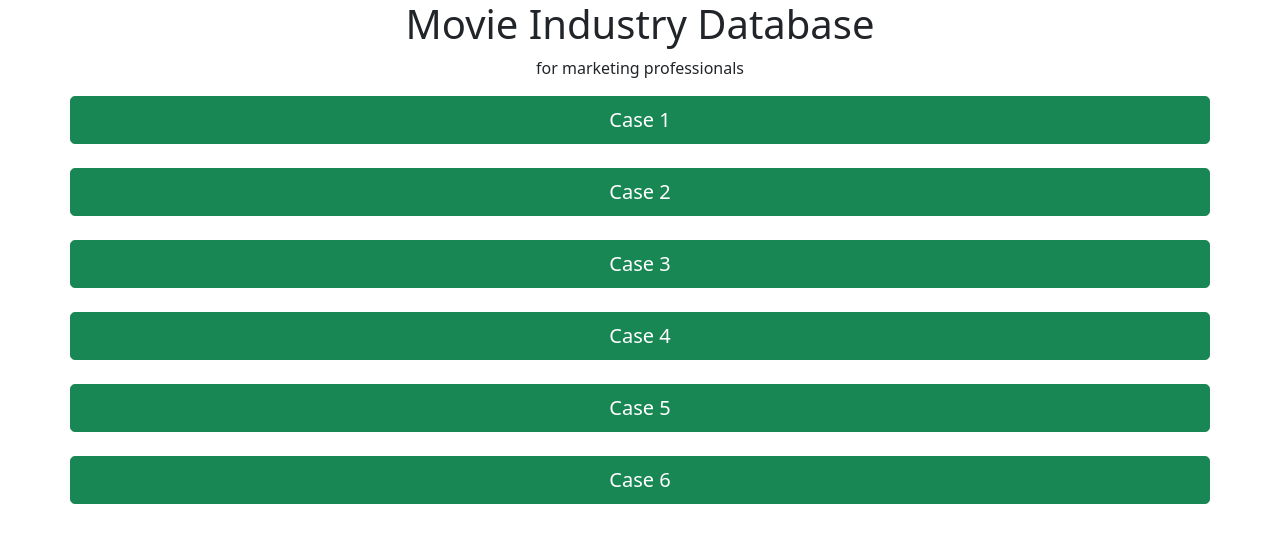
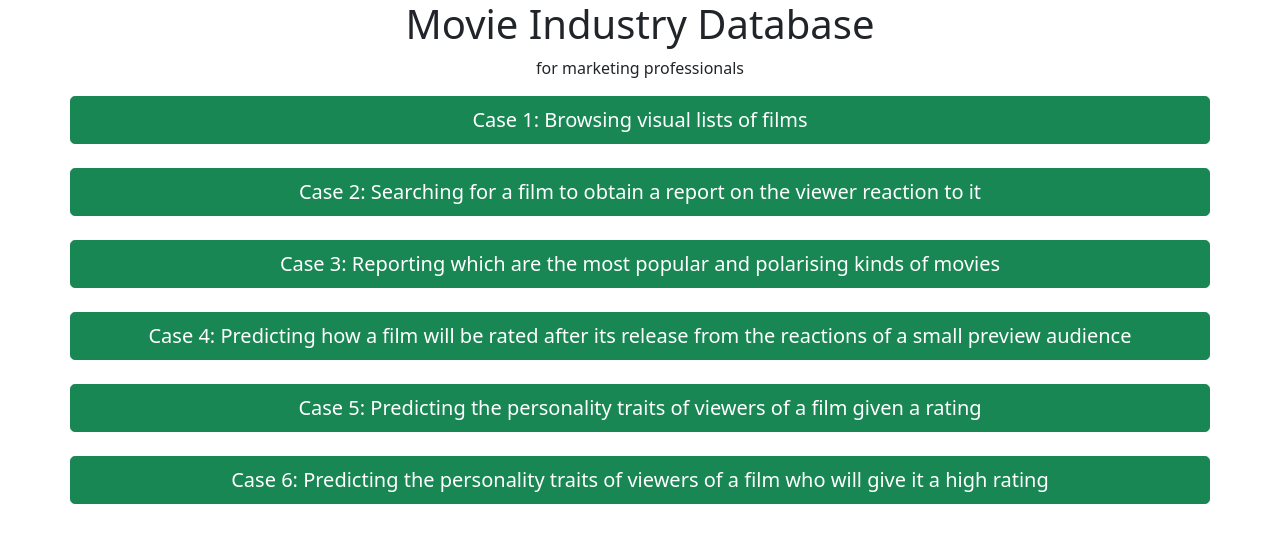
Before and after one commit to GabeWM/COMP0022-Database, a PHP site: page / in a window 1280 px wide. Shown: the top 543 px of the page. Run offline with PHP 8.4, Linux system fonts and the light colour scheme; data that the repository does not hold is empty.

Commit message:
case 5 finished

```diff
--- a/coursework/php/src/index.php
+++ b/coursework/php/src/index.php
@@ -86,27 +86,27 @@
         <body>
             <div id="case_container" class="container">
                     <div class="row ">
-                        <button id="case1_button" class="btn btn-success btn-lg" type="button" onclick="case1()">Case 1</button>
+                        <button id="case1_button" class="btn btn-success btn-lg" type="button" onclick="case1()">Case 1: Browsing visual lists of films</button>
                     </div>
                     <br>
                     <div class="row">
-                        <button id="case2_button" class="btn btn-success btn-lg" type="button" onclick="case2()">Case 2</button>
+                        <button id="case2_button" class="btn btn-success btn-lg" type="button" onclick="case2()">Case 2: Searching for a film to obtain a report on the viewer reaction to it</button>
                     </div>
                     <br>
                     <div class="row">
-                        <button id="case3_button" class="btn btn-success btn-lg" type="button" onclick="case3()">Case 3</button>
+                        <button id="case3_button" class="btn btn-success btn-lg" type="button" onclick="case3()">Case 3: Reporting which are the most popular and polarising kinds of movies</button>
                     </div>
                     <br>
                     <div class="row">
-                        <button id="case4_button" class="btn btn-success btn-lg" type="button" onclick="case4()">Case 4</button>
+                        <button id="case4_button" class="btn btn-success btn-lg" type="button" onclick="case4()">Case 4: Predicting how a film will be rated after its release from the reactions of a small preview audience</button>
                     </div>
                     <br>
                     <div class="row">
-                        <button id="case5_button" class="btn btn-success btn-lg" type="button" onclick="case5()">Case 5</button>
+                        <button id="case5_button" class="btn btn-success btn-lg" type="button" onclick="case5()">Case 5: Predicting the personality traits of viewers of a film given a rating</button>
                     </div>
                     <br>
                     <div class="row">
-                        <button id="case6_button" class="btn btn-success btn-lg" type="button" onclick="case6()">Case 6</button>
+                        <button id="case6_button" class="btn btn-success btn-lg" type="button" onclick="case6()">Case 6: Predicting the personality traits of viewers of a film who will give it a high rating</button>
                     </div>
                     <br>
             </div>
@@ -137,8 +137,8 @@
                         </div>
                             <div class="col">
                                 <label for="case1_and_or" class="form-label">Select "And" or "Or" for Genres</label>
-                                <select class="form-select" id="case1_and_or">
-                                    <option selected>Nothing Selected (default Or)</option>
+                                <select class="form-select" id="case1_and_or" required>
+                                    <option value="">Nothing Selected</option>
                                     <option value="or">Or</option>
                                     <option value="and">And</option>
                                 </select>
@@ -271,6 +271,20 @@
             <!--CASE 5 UI HERE-->
             <div id="case5_container" class="container d-none">
                 <form id="case5_hide1" action="case5.php" method="post">
+                    <label for="case5_rating" class="form-label">Select Rating</label>
+                    <select class="form-select" id="case5_rating" name='case5_rating' required>
+                        <option value="">Nothing Selected</option>
+                        <option value="1">1</option>
+                        <option value="2">2</option>
+                        <option value="3">3</option>
+                        <option value="4">4</option>
+                        <option value="5">5</option>
+                    </select>
+                    <br>
+                    <div class="mb-3">
+                            <label for="case5_movie_id" class="form-label">Movie Id:</label>
+                            <input type="text" class="form-control" id="case5_movie_id" placeholder="Enter a Movie Id" name='case5_movie_id' required>
+                    </div>
                     <div class="row">
                         <div class="d-grid gap-2 col-6 mx-auto">
                             <input id="case5_hide2" class="btn btn-primary btn-lg d-none" type="submit" value="Submit">
```
Also changed, not shown: coursework/php/src/case1.php (+7 -6 lines), coursework/php/src/case5.php (+23 -2 lines).
